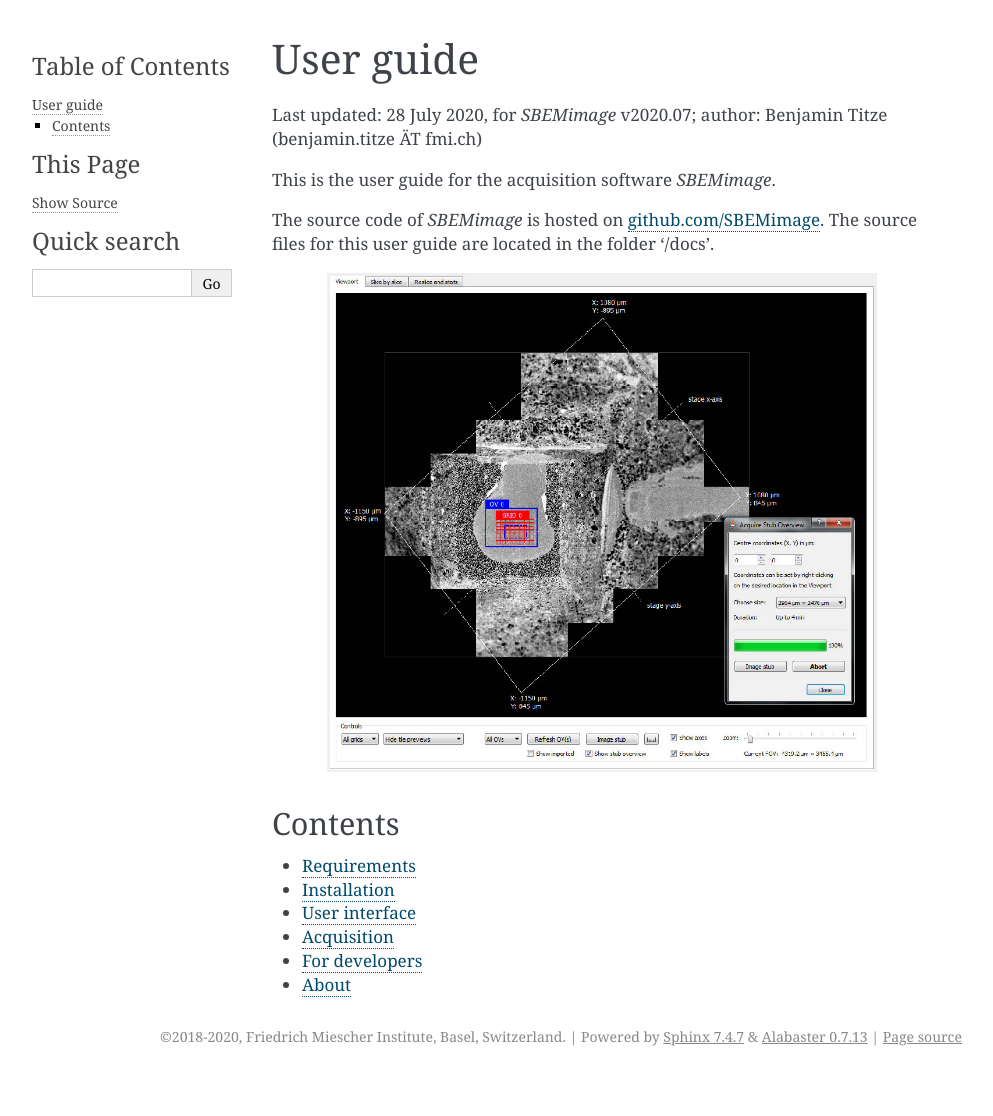
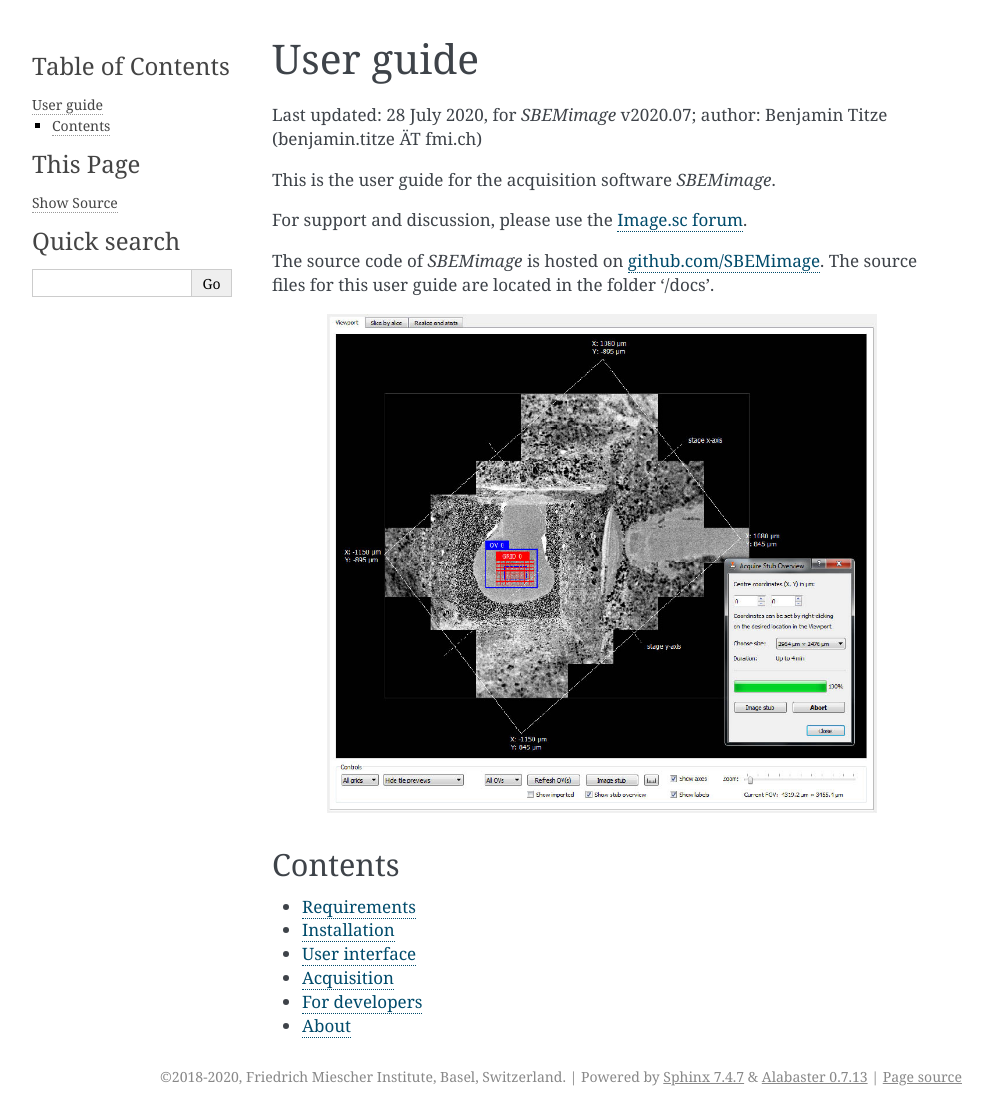
Before and after one commit to SBEMimage/SBEMimage, a Sphinx documentation site: the page built from docs/index.rst, in a window 1280 px wide and 1116 px high. Shown: the whole window, without its empty margins (148-1141 px from the left). Built offline with Sphinx 7.4.7, drawn with Linux system fonts in a browser that asks for light colours.

Commit message:
Add link to Image.sc forum in user guide

```diff
--- a/docs/index.rst
+++ b/docs/index.rst
@@ -5,6 +5,8 @@
 author: Benjamin Titze (benjamin.titze ÄT fmi.ch)
 
 This is the user guide for the acquisition software *SBEMimage*.
+
+For support and discussion, please use the `Image.sc forum <https://forum.image.sc/>`_.
 
 The source code of *SBEMimage* is hosted on `github.com/SBEMimage <https://github.com/SBEMimage>`_. The source files for this user guide are located in the folder '/docs'.
 
```
